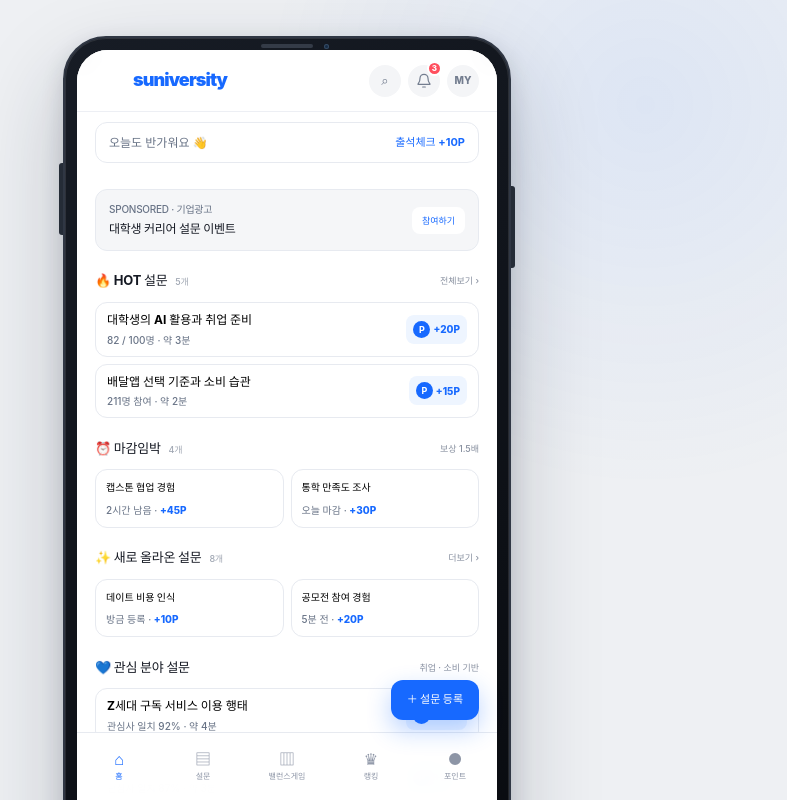
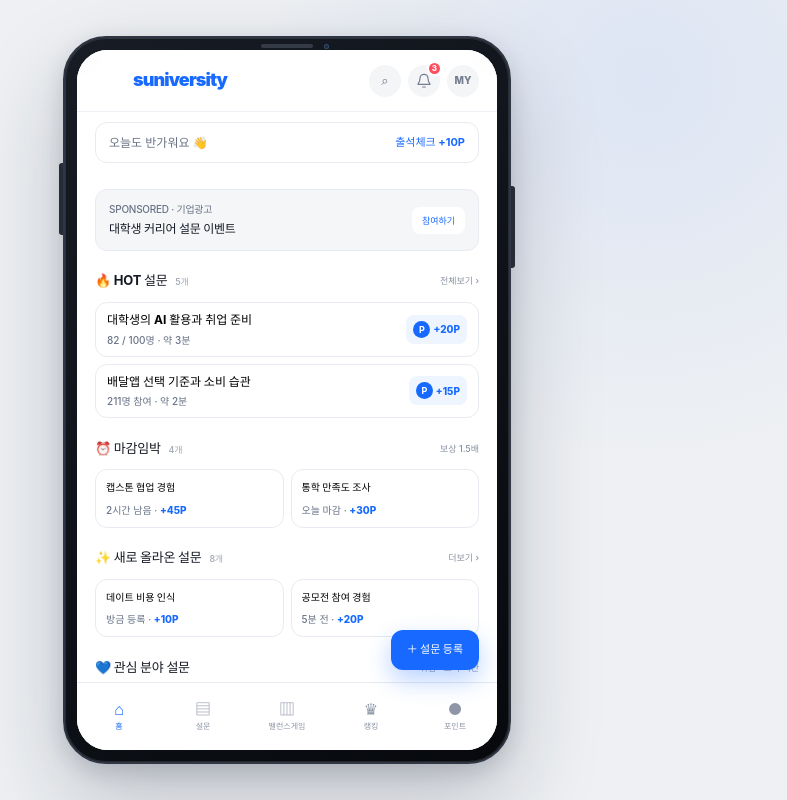
Before and after one commit to SJW1104/drunkdog, a React (Vite) app in the folder frontend/: page / in a window 1280 px wide. Shown: the top 800 px of the page, without its empty margins (353-1140 px from the left). Built offline with nearby package versions, Linux system fonts and the light colour scheme; a web font is replaced by a local one.

Commit message:
fix: attach bottom navigation to device viewport

```diff
--- a/frontend/src/App.css
+++ b/frontend/src/App.css
@@ -1972,3 +1972,68 @@ button:focus-visible {
 .result-lock-card button:disabled {
   opacity: 0.45;
 }
+/* Attached device navigation fix */
+.device-shell {
+  height: calc(100vh - 72px);
+  min-height: 620px;
+}
+
+.device-shell .phone-frame {
+  height: 100%;
+  min-height: 0;
+  overflow: hidden;
+}
+
+.device-shell .screen {
+  display: flex;
+  height: 100%;
+  min-height: 0;
+  flex-direction: column;
+  overflow: hidden;
+}
+
+.device-shell .top-bar,
+.device-shell .step-progress {
+  flex: 0 0 auto;
+}
+
+.device-shell .screen-content {
+  min-height: 0;
+  flex: 1 1 auto;
+  overflow-x: hidden;
+  overflow-y: auto;
+  overscroll-behavior: contain;
+  scrollbar-width: thin;
+  scrollbar-color: #d9dee8 transparent;
+}
+
+.device-shell .screen.with-nav {
+  padding-bottom: 0;
+}
+
+.device-shell .bottom-nav {
+  position: static;
+  width: 100%;
+  height: 68px;
+  flex: 0 0 68px;
+  margin: 0;
+}
+
+.device-shell .fab {
+  position: absolute;
+  right: 18px;
+  bottom: 80px;
+}
+
+@media (max-width: 480px) {
+  .device-shell {
+    height: 100vh;
+    min-height: 100vh;
+  }
+
+  .device-shell .phone-frame,
+  .device-shell .screen {
+    height: 100vh;
+    min-height: 0;
+  }
+}
```
